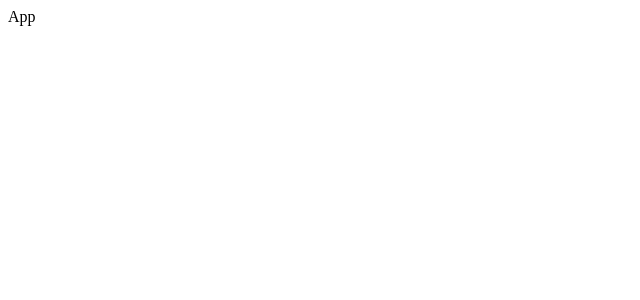
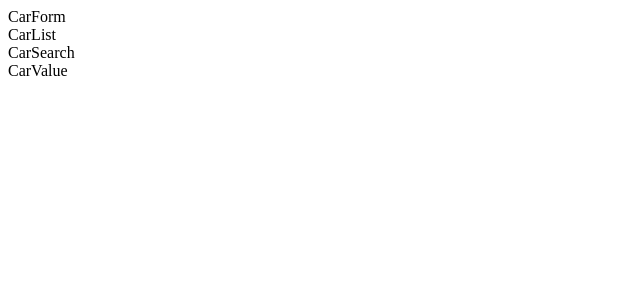
Before and after one commit to kardassuayb/listing-cars, a React (Create React App) app: page / in a window 1280 px wide. Shown: the top 300 px of the page, without its empty margins (0-640 px from the left). Built offline with nearby package versions, Linux system fonts and the light colour scheme.

Commit message:
Comps created

```diff
--- a/src/App.js
+++ b/src/App.js
@@ -1,5 +1,17 @@
+import CarForm from "./components/CarForm";
+import CarList from "./components/CarList";
+import CarSearch from "./components/CarSearch";
+import CarValue from "./components/CarValue";
+
 const App = () => {
-  return <div>App</div>;
+  return (
+    <div>
+      <CarForm />
+      <CarList />
+      <CarSearch />
+      <CarValue />
+    </div>
+  );
 };
 
 export default App;
--- /dev/null
+++ b/src/components/CarForm.js
@@ -0,0 +1,5 @@
+const CarForm = () => {
+  return <div>CarForm</div>;
+};
+
+export default CarForm;
--- /dev/null
+++ b/src/components/CarList.js
@@ -0,0 +1,5 @@
+const CarList = () => {
+  return <div>CarList</div>;
+};
+
+export default CarList;
--- /dev/null
+++ b/src/components/CarSearch.js
@@ -0,0 +1,5 @@
+const CarSearch = () => {
+  return <div>CarSearch</div>;
+};
+
+export default CarSearch;
--- /dev/null
+++ b/src/components/CarValue.js
@@ -0,0 +1,5 @@
+const CarValue = () => {
+  return <div>CarValue</div>;
+};
+
+export default CarValue;
```
